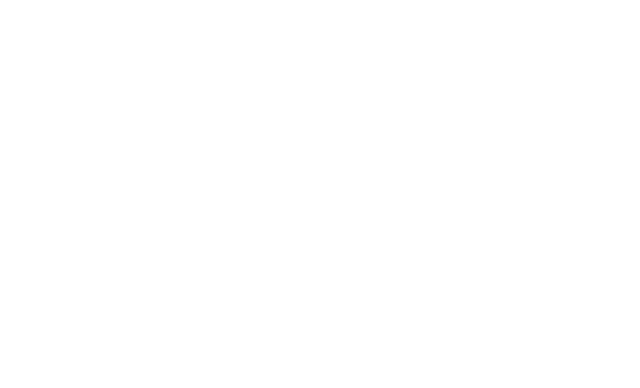
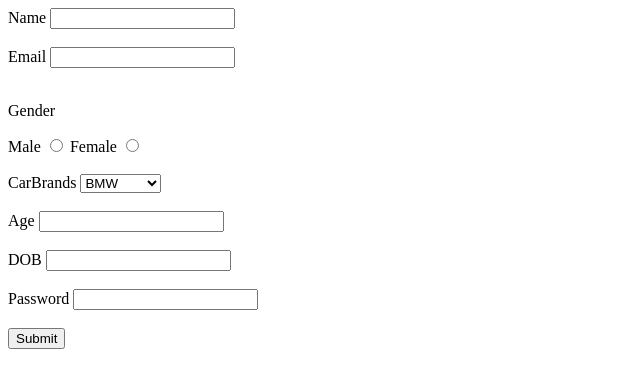
Before and after one commit to acciojob/signup-form-car-KartikECE, a website: page main.html in a window 1280 px wide. Shown: the whole page, without its empty margins (0-640 px from the left). Drawn offline with Linux system fonts and the light colour scheme.

Commit message:
Completed

```diff
--- a/main.html
+++ b/main.html
@@ -8,6 +8,45 @@
 
 <body>
 	<!-- the entire body must be written by student -->
+	<form action="backend.php" method="post"></form>
+
+	<label for="name">Name</label>
+	<input type="text" id="name" required>
+	<br><br>
+
+	<label for="email">Email</label>
+	<input type="email" name="myemail" id="email" required>
+	<br><br>
+
+	<p>Gender</p>
+	<label for="male">Male</label>
+	<input type="radio" name="gender" id="male" required>
+	<label for="female">Female</label>
+	<input type="radio" name="gender" id="female" required>
+	<br><br>
+
+	<label for="cars">CarBrands</label>
+	<select name="CarBrands" id="cars">
+		<option value="BMW">BMW</option>
+		<option value="Audi">Audi</option>
+		<option value="Mercedez">Mercedez</option>
+
+	</select>
+	<br><br>
+	<label for="age">Age</label>
+	<input type="text" id="age" required>
+	<br><br>
+
+	<label for="dob">DOB</label>
+	<input type="text" name="" id="dob" required>
+	<br><br>
+
+	<label for="password">Password</label>
+	<input type="password" name="" id="password" required>
+	<br><br>
+
+	<button type="submit" id="submit">Submit</button>
+
     <script type="text/javascript" src="./script.js">
 </script>
 
```
